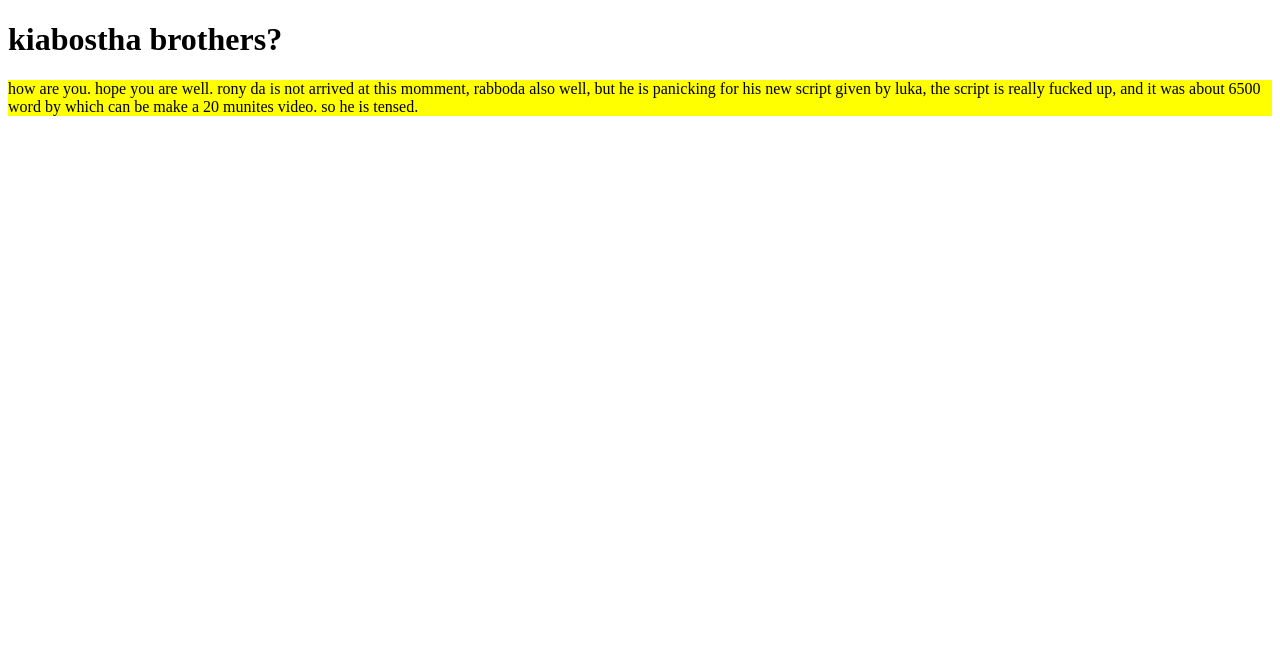
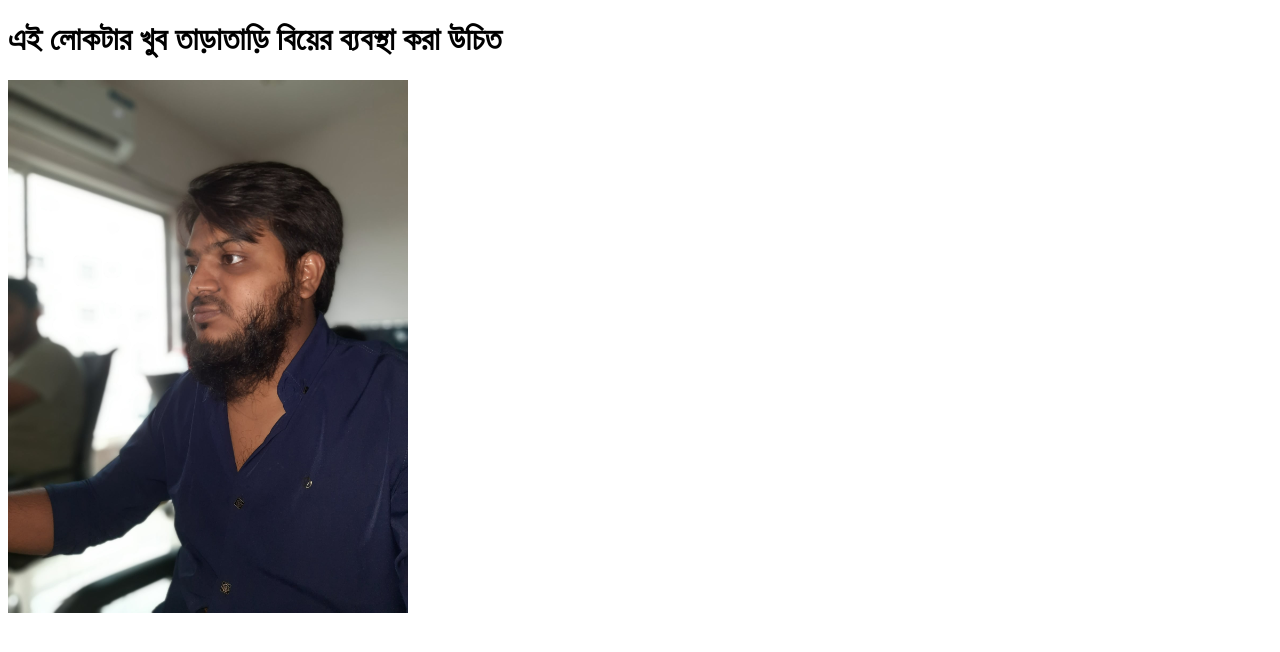
Before and after one commit to Ananta127/my-second-git, a plain HTML site: page index.html in a window 1280 px wide. Drawn offline with Linux system fonts and the light colour scheme.

Commit message:
rony vai er biyer bebostha

```diff
--- a/index.html
+++ b/index.html
@@ -11,7 +11,7 @@
     </style>
 </head>
 <body>
-     <h1>kiabostha brothers?</h1>
-     <p>how are you. hope you are well. rony da is not arrived at this momment, rabboda also well, but he is panicking for his new script given by luka, the script is really fucked up, and it was about 6500 word by which can be make a 20 munites video. so he is tensed.</p>
+     <h1>এই লোকটার খুব তাড়াতাড়ি বিয়ের ব্যবস্থা করা উচিত</h1>
+     <img src="rony bhai.jfif" alt="" width="400px">
 </body>
 </html>
```
Also changed, not shown: rony bhai.jfif (added).
